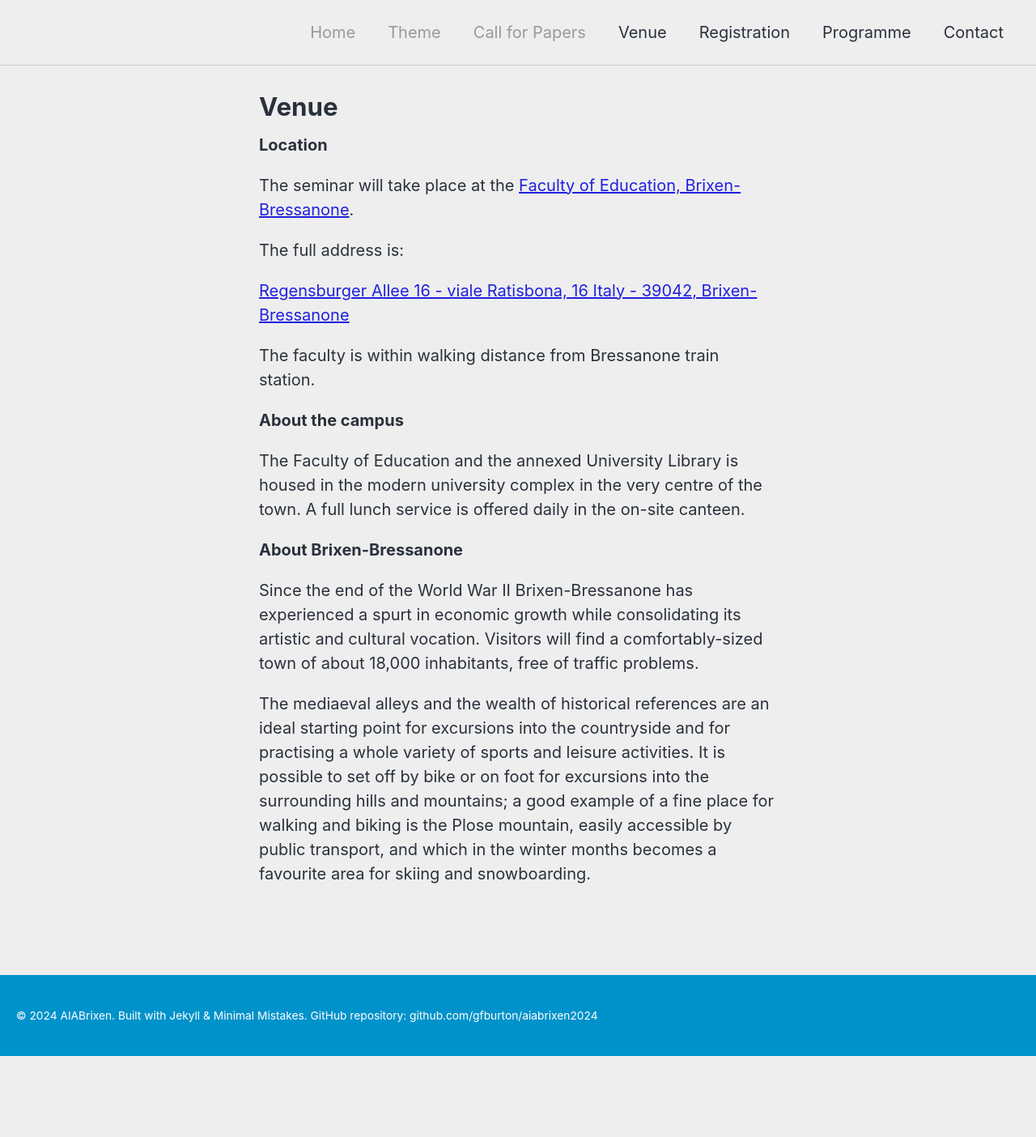
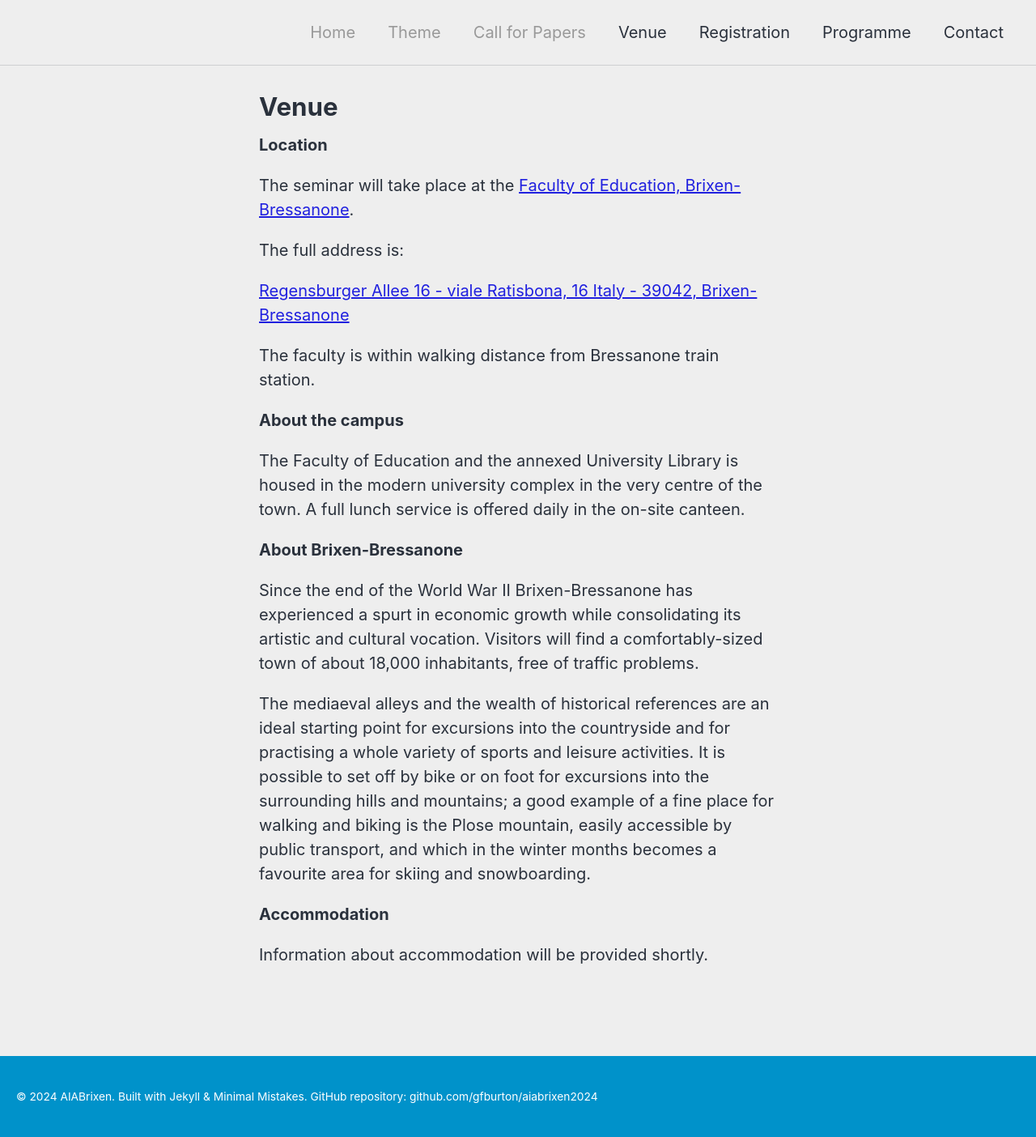
Before and after one commit to gfburton/aiabrixen2024, a Jekyll site: the page built from _pages/venue.md, in a window 1280 px wide. Shown: the whole page at 81% size. Built offline with Jekyll 4.4.1, drawn with Linux system fonts in a browser that asks for light colours; cached includes are drawn as plain includes; nearby versions of some CDN libraries; before the commit the page ends 1304 px from its top, so only the background shows below that.

Commit message:
Update venue.md

```diff
--- a/_pages/venue.md
+++ b/_pages/venue.md
@@ -26,3 +26,7 @@ The Faculty of Education and the annexed University Library is housed in the mod
 Since the end of the World War II Brixen-Bressanone has experienced a spurt in economic growth while consolidating its artistic and cultural vocation. Visitors will find a comfortably-sized town of about 18,000 inhabitants, free of traffic problems.
 
 The mediaeval alleys and the wealth of historical references are an ideal starting point for excursions into the countryside and for practising a whole variety of sports and leisure activities. It is possible to set off by bike or on foot for excursions into the surrounding hills and mountains; a good example of a fine place for walking and biking is the Plose mountain, easily accessible by public transport, and which in the winter months becomes a favourite area for skiing and snowboarding.
+
+**Accommodation**
+
+Information about accommodation will be provided shortly.
```
